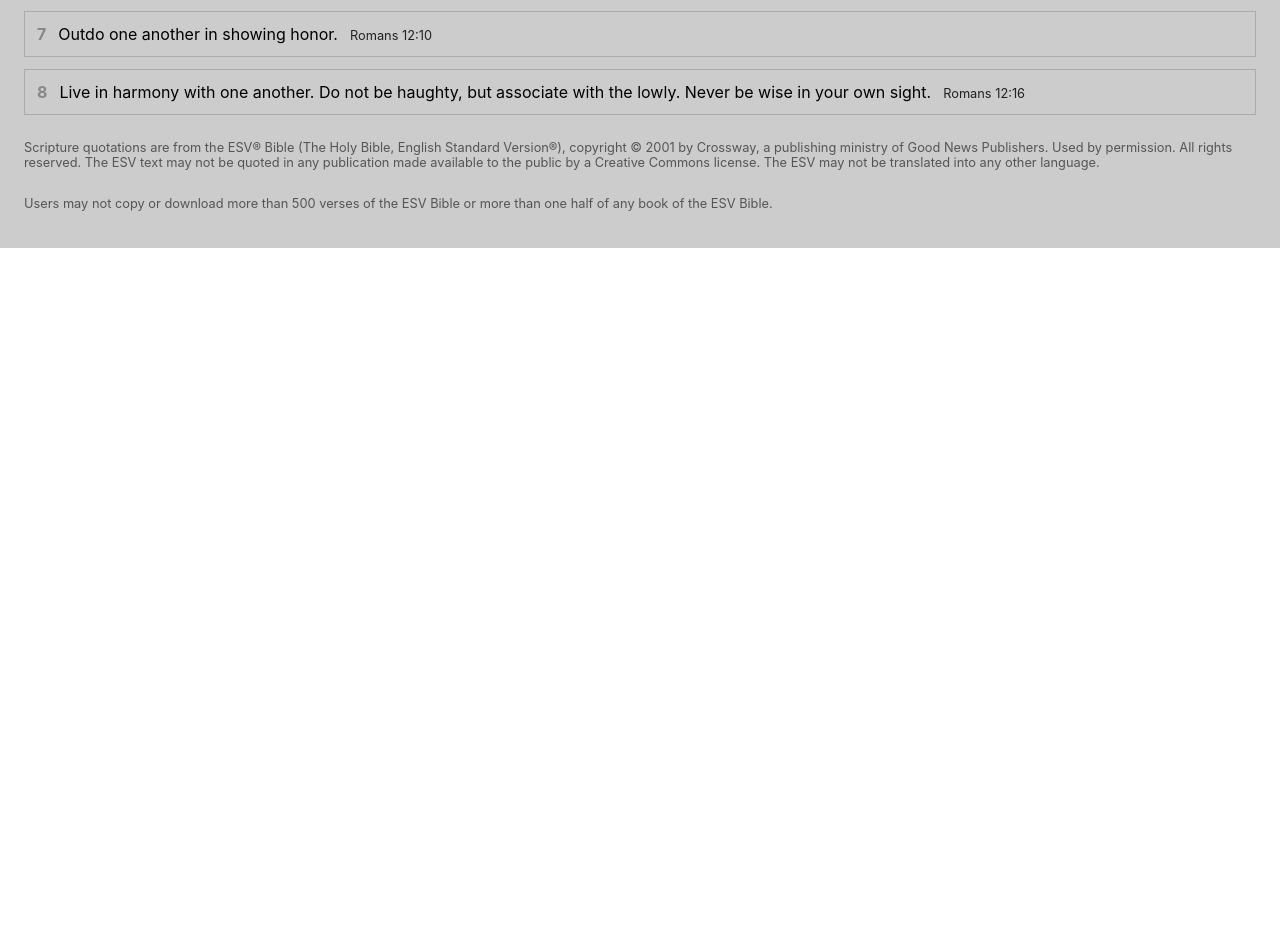
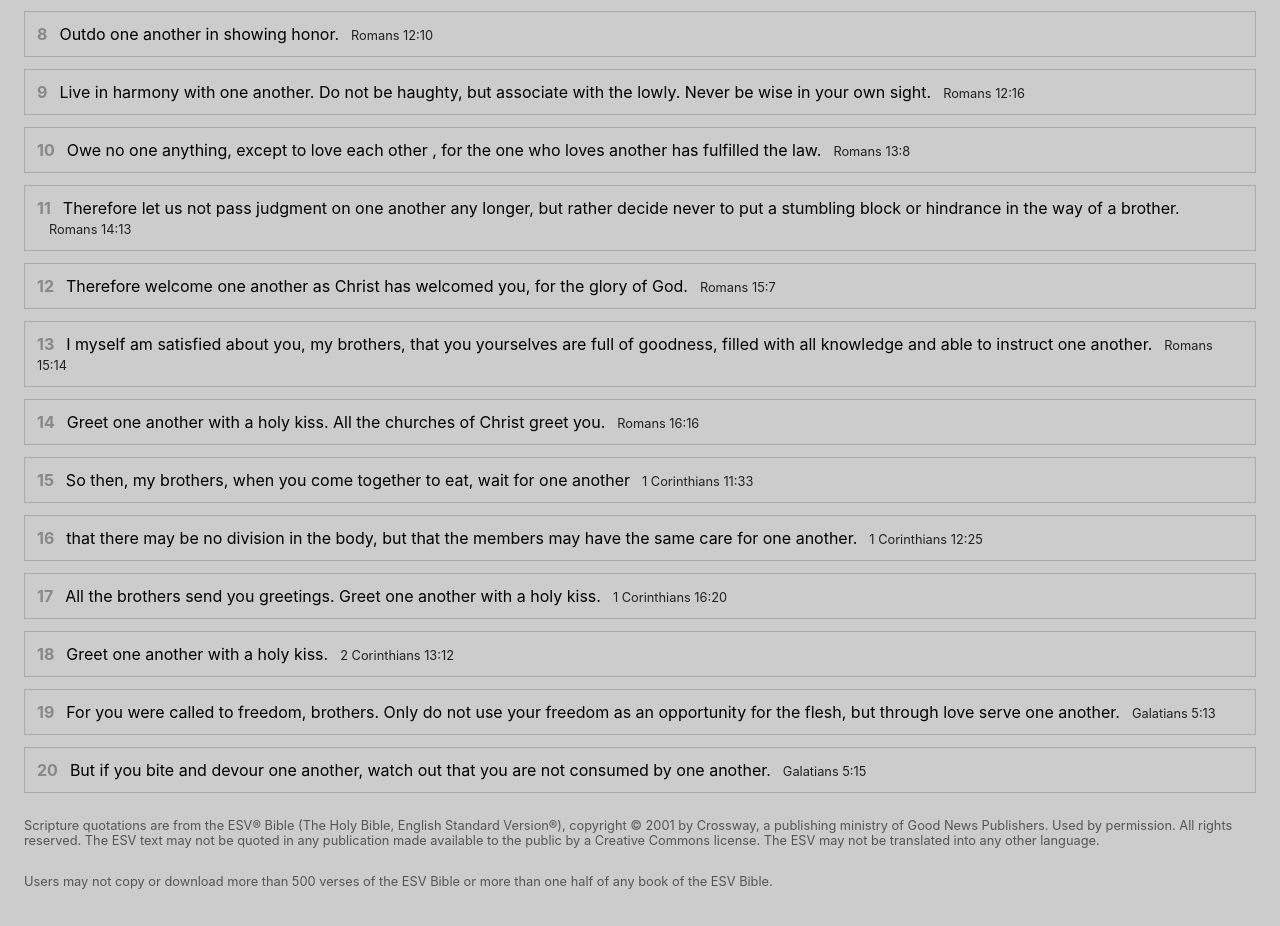
Before and after one commit to mattam/59oneanothers, a React (Create React App) app: page / in a window 1280 px wide. Shown: the part 550-1476 px from the top of the page. Before the commit the page ends 800 px from the top, so only its background shows below. Built offline with nearby package versions, Linux system fonts and the light colour scheme.

Commit message:
Filling in the first 20 verses

```diff
--- a/src/App.js
+++ b/src/App.js
@@ -21,7 +21,7 @@ const renderVerses = () => {
   return verses.map(
       (verseObj, index) =>
         <div className="verseObj" key={index}>
-          <span className="number">{index}</span>
+          <span className="number">{index+1}</span>
           <span className="verses">{renderVerse(verseObj.verses)}</span>
           <span className="reference">{verseObj.reference}</span>
         </div>
--- a/src/data/verses.json
+++ b/src/data/verses.json
@@ -66,6 +66,90 @@
             "Do not be haughty, but associate with the lowly. Never be wise in your own sight."
         ],
         "reference": "Romans 12:16"
+    },
+    {
+        "verses": [
+            "Owe no one anything, except to love ",
+            "each other ",
+            ", for the one who loves another has fulfilled the law."
+        ],
+        "reference": "Romans 13:8"
+    },
+    {
+        "verses": [
+            "Therefore let us not pass judgment on ",
+            "one another ",
+            "any longer, but rather decide never to put a stumbling block or hindrance in the way of a brother. "
+        ],
+        "reference": "Romans 14:13"
+    },
+    {
+        "verses": [
+            "Therefore welcome ",
+            "one another ",
+            "as Christ has welcomed you, for the glory of God."
+        ],
+        "reference": "Romans 15:7"
+    },
+    {
+        "verses": [
+            "I myself am satisfied about you, my brothers, that you yourselves are full of goodness, filled with all knowledge and able to instruct ",
+            "one another."
+        ],
+        "reference": "Romans 15:14"
+    },
+    {
+        "verses": [
+            "Greet ",
+            "one another",
+            " with a holy kiss. All the churches of Christ greet you."
+        ],
+        "reference": "Romans 16:16"
+    },
+    {
+        "verses": [
+            "So then, my brothers, when you come together to eat, wait for ",
+            "one another"
+        ],
+        "reference": "1 Corinthians 11:33"
+    },
+    {
+        "verses": [
+            "that there may be no division in the body, but that the members may have the same care for ",
+            "one another."
+        ],
+        "reference": "1 Corinthians 12:25"
+    },
+    {
+        "verses": [
+            "All the brothers send you greetings. Greet ",
+            "one another ",
+            "with a holy kiss."
+        ],
+        "reference": "1 Corinthians 16:20"
+    },
+    {
+        "verses": [
+            "Greet ",
+            "one another ",
+            "with a holy kiss."
+        ],
+        "reference": "2 Corinthians 13:12"
+    },
+    {
+        "verses": [
+            "For you were called to freedom, brothers. Only do not use your freedom as an opportunity for the flesh, but through love serve ",
+            "one another."
+        ],
+        "reference": "Galatians 5:13"
+    },
+    {
+        "verses": [
+            "But if you bite and devour one another, watch out that you are not consumed by ",
+            "one another."
+        ],
+        "reference": "Galatians 5:15"
     }
 
+
 ]
```
